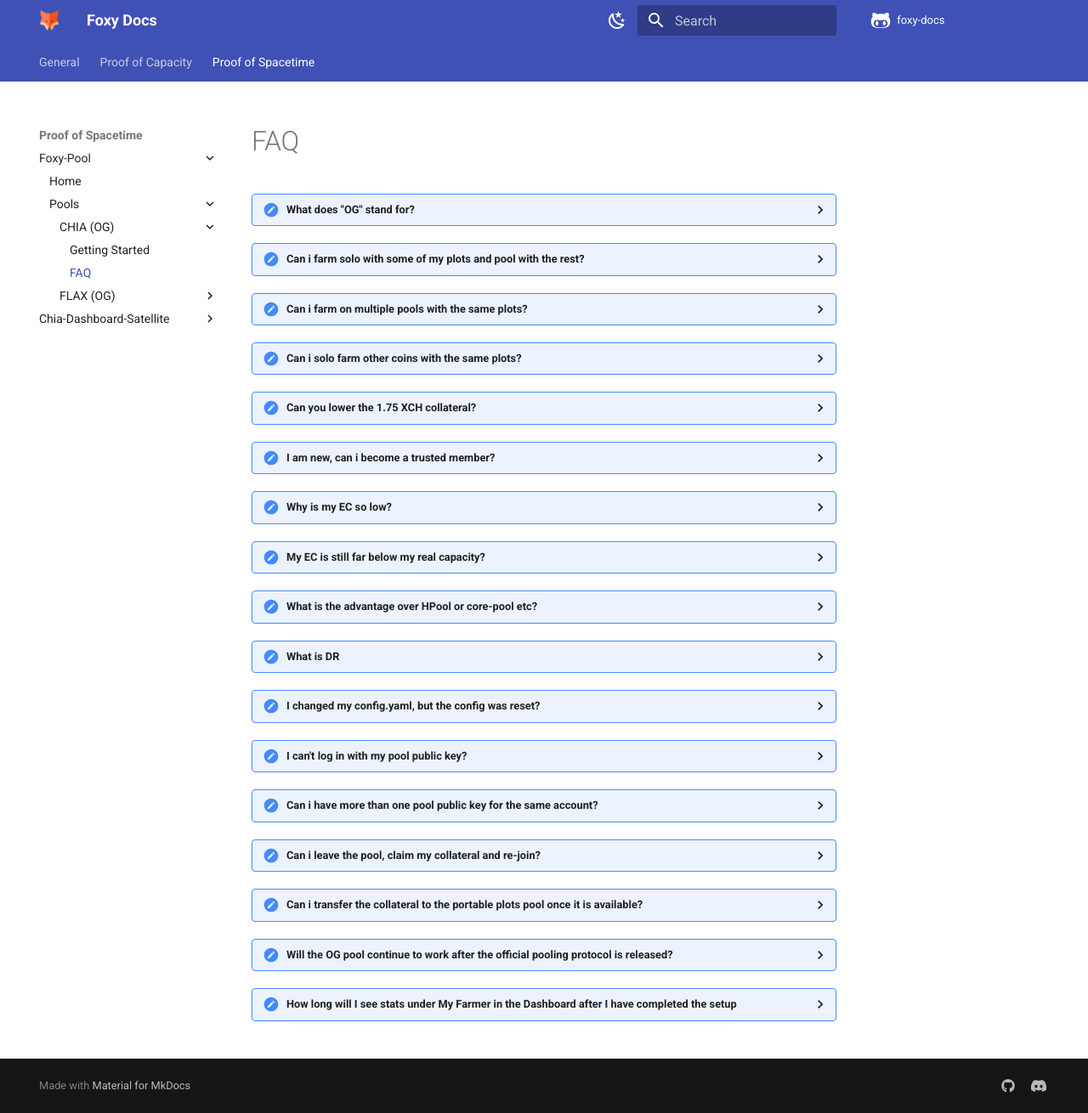
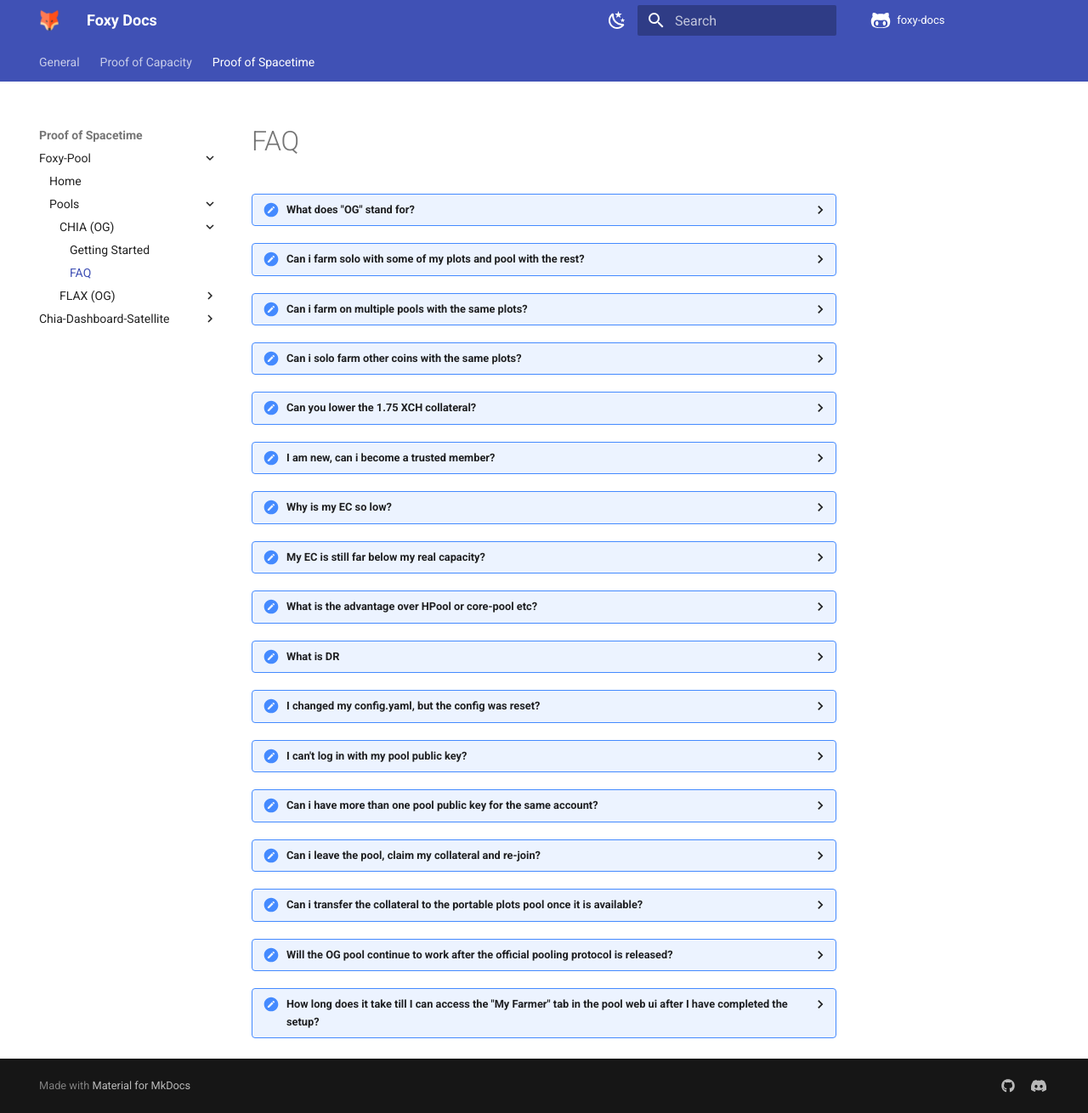
Before and after one commit to foxypool/docs, an MkDocs documentation site: the page built from docs/proof-of-spacetime/foxy-pool/pools/chia-og/faq.md, in a window 1280 px wide and 1310 px high. Shown: the whole window at 85% size. Built offline with MkDocs 1.6.1 and Material for MkDocs 9.7.7, drawn with Linux system fonts in a browser that asks for light colours; comment, search, counter and statistics services are not loaded.

Commit message:
Update docs/proof-of-spacetime/foxy-pool/pools/chia-og/faq.md

```diff
--- a/docs/proof-of-spacetime/foxy-pool/pools/chia-og/faq.md
+++ b/docs/proof-of-spacetime/foxy-pool/pools/chia-og/faq.md
@@ -48,5 +48,5 @@
 ??? faq "Will the OG pool continue to work after the official pooling protocol is released?"
     Yes, this pool is here to stay
 
-??? faq "How long will I see stats under My Farmer in the Dashboard after I have completed the setup"
-    When it send partial/proof and being accepted by the pool, it also depends on how many plots you have, it can be ranging from minutes to hours.
+??? faq "How long does it take till I can access the "My Farmer" tab in the pool web ui after I have completed the setup?"
+    Once the first partial/proof is being accepted by the pool. This also depends on how many plots you have, the duration can range from minutes to hours.
```
